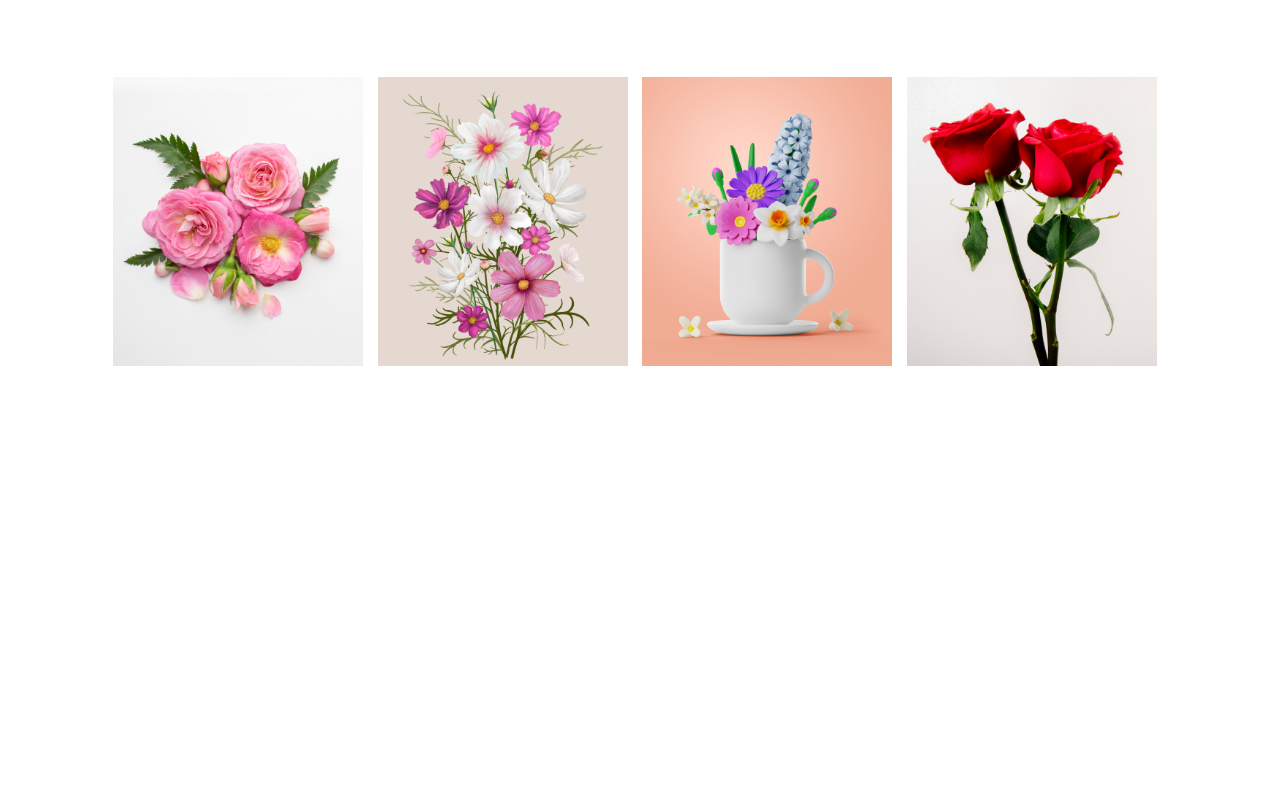
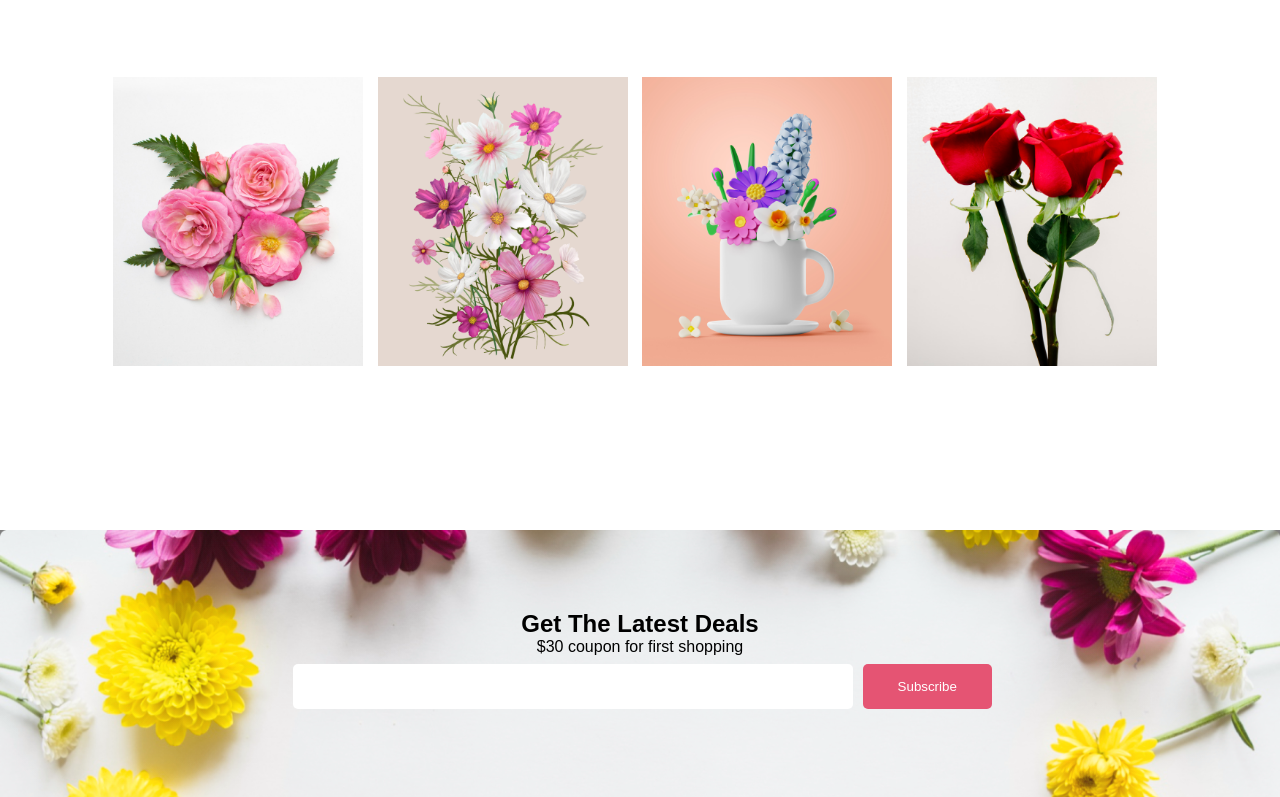
Before and after one commit to coderhalima/flower-shop-website, a plain HTML site: page index.html in a window 1280 px wide. Shown: the part 2629-3426 px from the top of the page. Before the commit the page ends 3159 px from the top, so only its background shows below. Drawn offline with Linux system fonts and the light colour scheme; a web font is replaced by a local one.

Commit message:
added Call to Action

```diff
--- a/index.html
+++ b/index.html
@@ -91,6 +91,17 @@
             </div>
         </div>
     </section>
+    <section>
+        <div class="cta-container">
+            <h2>Get The Latest Deals</h2>
+            <p>$30 coupon for first shopping</p>
+            <form action="">
+                <input type="email">
+                <input type="submit" value="Subscribe">
+            </form>
+        </div>
+    </section>
+
     </main>
     <footer></footer>
 </body>
--- a/styles/style.css
+++ b/styles/style.css
@@ -142,3 +142,29 @@ body {
 .insta-photo-box{
     margin: 80px 0;
 }
+/*  Call To Action Section */
+.cta-container{
+    background-image: url("../images/Rectangle\ 9.png"),linear-gradient(gray, rgb(147, 133, 133));
+    background-blend-mode: overlay;
+    background-repeat: no-repeat;
+    background-size: cover;
+    padding: 80px;
+    text-align: center;
+}
+input[type=email] {
+    width: 50%;
+    padding: 15px 35px;
+    margin: 8px 5px;
+    box-sizing: border-box;
+    border-radius: 5px;
+    border: 0;
+
+  }
+  input[type=submit] {
+    padding: 15px 35px;
+    background-color: #E55473;
+    border-radius: 5px;
+    border: 0;
+    color: #ffff;
+
+  }
```
